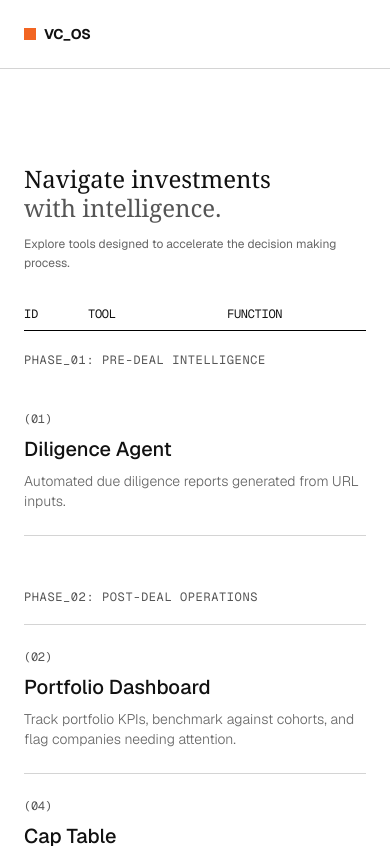
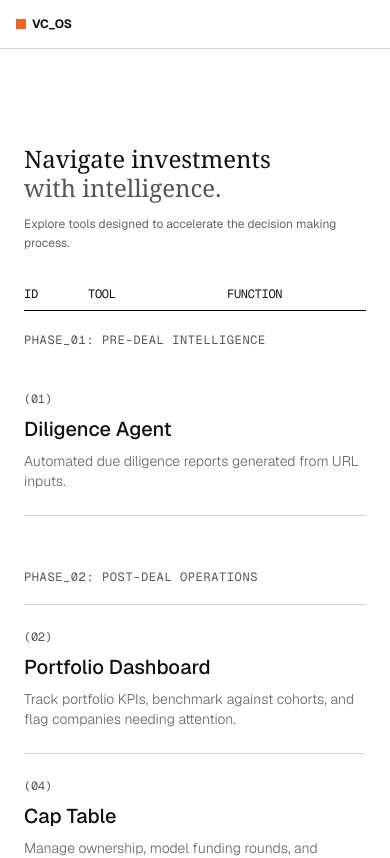
Before and after one commit to ChiragVijay/vc-os, a Next.js app: page / in a window 390 px wide. Shown: the top 858 px of the page. Built offline with nearby package versions, Linux system fonts and the light colour scheme.

Commit message:
Improve header for smaller screens

```diff
--- a/src/components/ui/AppHeader.tsx
+++ b/src/components/ui/AppHeader.tsx
@@ -29,16 +29,16 @@ export function AppHeader({ showNav = true }: AppHeaderProps) {
   const activeSection = getActiveSection();
 
   return (
-    <header className="px-6 py-6 flex justify-between items-baseline border-b border-vc-border">
+    <header className="px-4 py-4 md:px-6 md:py-6 flex justify-between items-baseline border-b border-vc-border">
       <Link
         href="/"
-        className="text-sm font-bold tracking-tight flex items-center gap-2"
+        className="text-xs md:text-sm font-bold tracking-tight flex items-center gap-1.5 md:gap-2"
       >
-        <span className="w-3 h-3 bg-accent" />
+        <span className="w-2.5 h-2.5 md:w-3 md:h-3 bg-accent" />
         VC_OS
       </Link>
       {showNav && (
-        <nav className="flex items-center gap-6 text-xs font-mono tracking-tight">
+        <nav className="flex items-center gap-2 md:gap-6 text-[10px] md:text-xs font-mono tracking-tight">
           {NAV_LINKS.map((link) => (
             <Link
               key={link.href}
```
